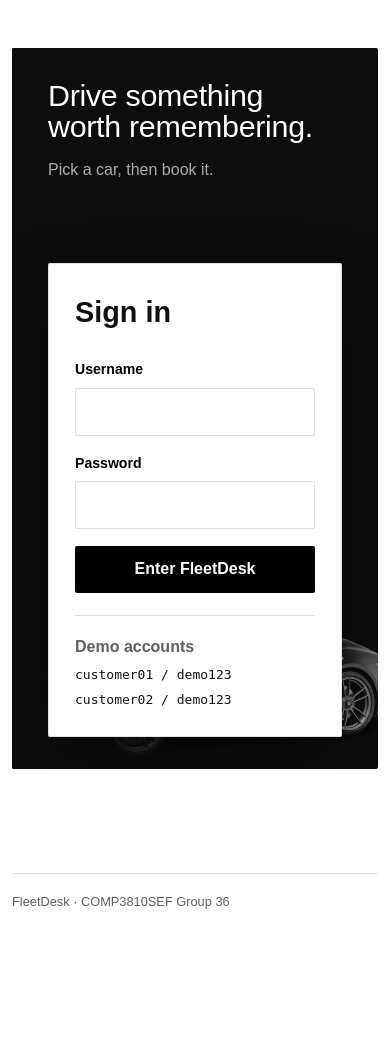
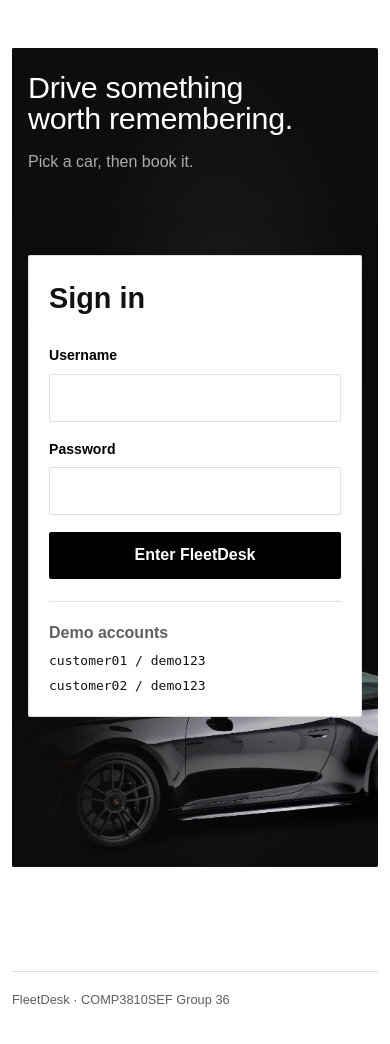
Before and after one commit to 123dvfj123/Comp3810sef_group36, a Node server app: page /login in a window 390 px wide. Shown: the part 68-1112 px from the top of the page. Before the commit the page ends 977 px from the top, so only its background shows below. Run offline with Node 20, Linux system fonts and the light colour scheme; some libraries are stand-ins or nearby versions.

Commit message:
Refine login hero lighting and responsive backdrop

```diff
--- a/public/css/main.css
+++ b/public/css/main.css
@@ -544,22 +544,19 @@ dd {
   content: "";
   position: absolute;
   inset: 0;
-  background: url("/images/cars/porsche-911-targa.png") no-repeat right 22% center;
-  background-size: 74% auto;
+  background: url("/images/cars/porsche-911-targa.png") no-repeat right 5% center;
+  background-size: 84% auto;
+  filter: contrast(1.12) saturate(1.1) brightness(1.12);
 }
 
 .login-hero::after {
   content: "";
   position: absolute;
   inset: 0;
-  background: linear-gradient(
-    90deg,
-    #0d0d0d 0%,
-    rgba(13, 13, 13, 0.96) 22%,
-    rgba(13, 13, 13, 0.62) 48%,
-    rgba(13, 13, 13, 0.18) 80%,
-    rgba(13, 13, 13, 0.1) 100%
-  );
+  background:
+    radial-gradient(60% 75% at 58% 52%, rgba(255, 255, 255, 0.1) 0%, rgba(255, 255, 255, 0.03) 45%, rgba(13, 13, 13, 0) 70%),
+    radial-gradient(115% 100% at 72% 52%, rgba(13, 13, 13, 0) 30%, rgba(13, 13, 13, 0.52) 72%, rgba(13, 13, 13, 0.92) 100%),
+    linear-gradient(90deg, #0d0d0d 0%, rgba(13, 13, 13, 0.92) 16%, rgba(13, 13, 13, 0.3) 38%, rgba(13, 13, 13, 0) 56%);
 }
 
 .login-hero .login-layout {
@@ -800,13 +797,13 @@ dd {
 
 @media (max-width: 980px) {
   .login-hero {
-    padding: 32px 24px;
+    padding: 32px 24px 220px;
   }
 
   .login-hero::before {
-    background-size: 120% auto;
-    background-position: center 100%;
-    opacity: 0.9;
+    background-size: 132% auto;
+    background-position: center bottom;
+    opacity: 0.95;
   }
 
   .login-hero .login-layout {
@@ -815,6 +812,25 @@ dd {
 }
 
 @media (max-width: 680px) {
+  .login-hero {
+    padding: 24px 16px 150px;
+  }
+
+  .login-hero::before {
+    background-size: 168% auto;
+  }
+
+  .login-hero .login-layout,
+  .login-hero .login-panel {
+    width: 100%;
+    min-width: 0;
+    max-width: 100%;
+  }
+
+  .login-hero .login-panel {
+    padding: 20px;
+  }
+
   .login-hero .login-copy h1 {
     font-size: clamp(1.85rem, 7.8vw, 2.4rem);
   }
```
